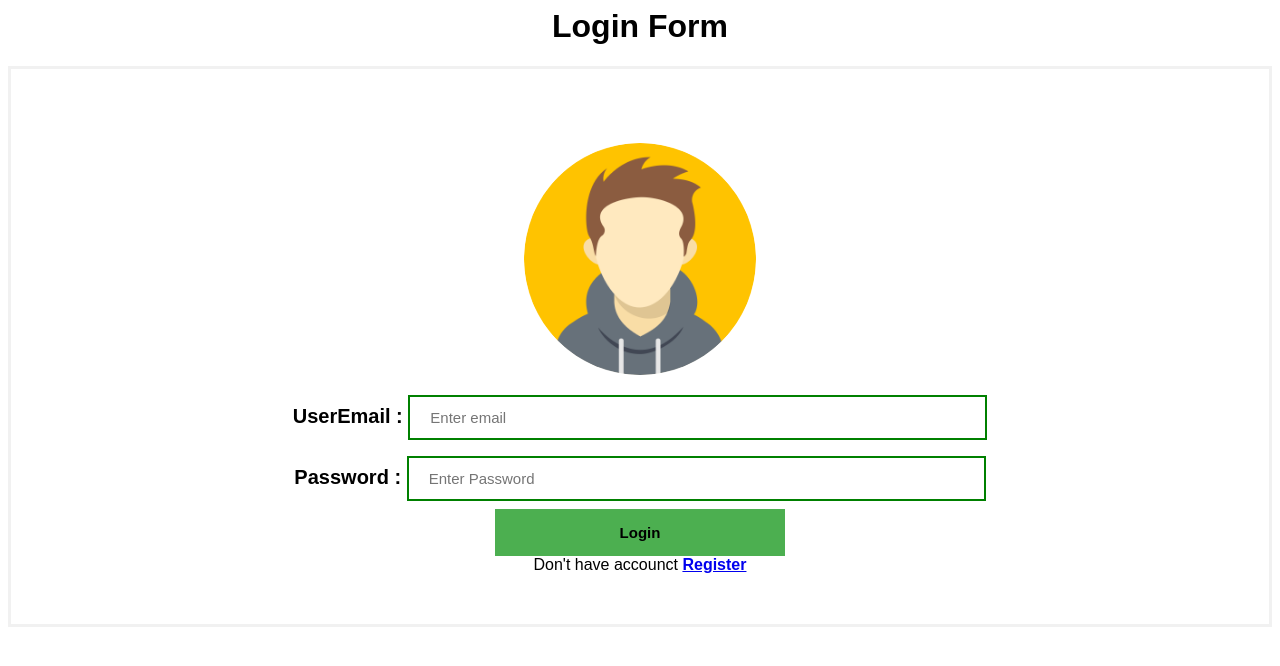
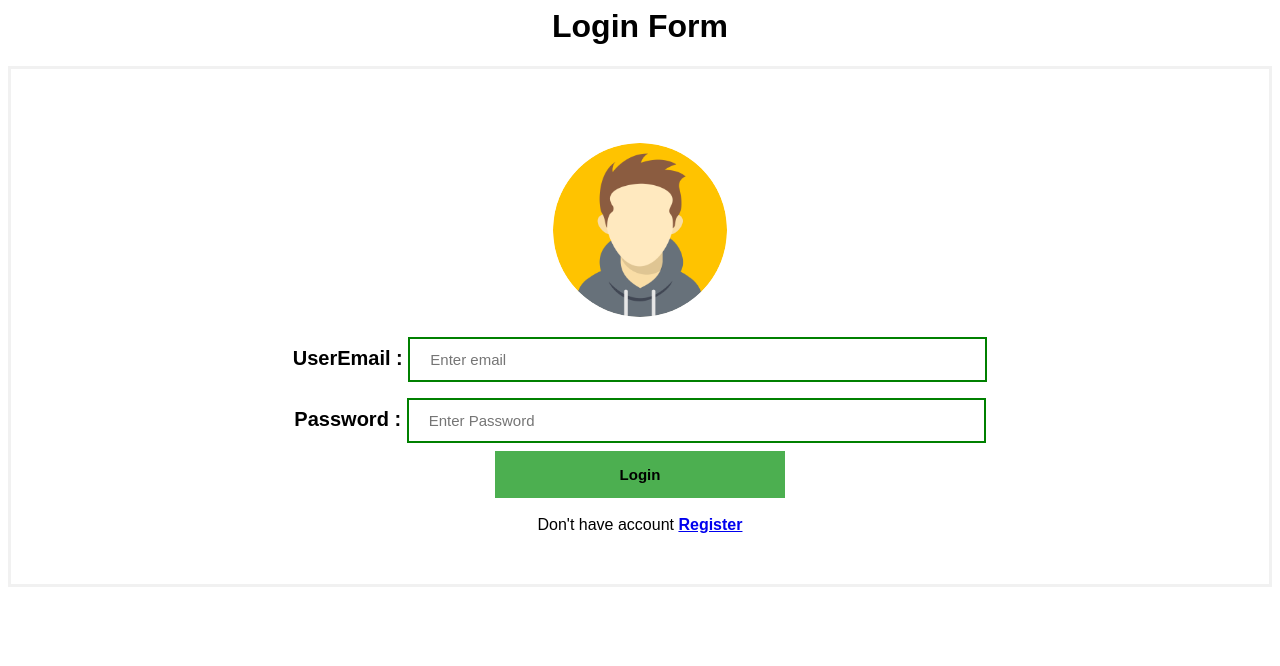
Before and after one commit to MSSohan/Creating-Login--Signup-Page-in-Django-Using-Mysql-Database, a Django app: page /login/ in a window 1280 px wide. Shown: the top 666 px of the page. Run offline with Django 3.2, Linux system fonts and the light colour scheme.

Commit message:
Update login.html

```diff
--- a/project/template/login.html
+++ b/project/template/login.html
@@ -44,7 +44,7 @@
             }
 
             img.avatar {
-                width: 20%;
+                width: 15%;
                 border-radius: 50%;
             }
         </style>
@@ -62,8 +62,8 @@
                 <input type="email" placeholder="Enter email" name="email" float="right"  required><br>
                 <label for='password'><b>Password : </b></label>
                 <input type="password" placeholder="Enter Password" name="password" required><br>
-                <button type="submit"><b>Login</b></button><br>
-                Don't have accounct <a href="http://localhost:8000/signup/"><b> Register</b></a>
+                <button type="submit"><b>Login</b></button><br><br>
+                Don't have account <a href = "/signup/"><b> Register </b></a>
             </div></center>
         </form>
     </body>
```
